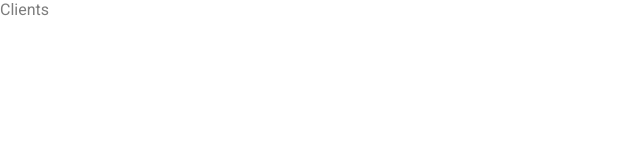
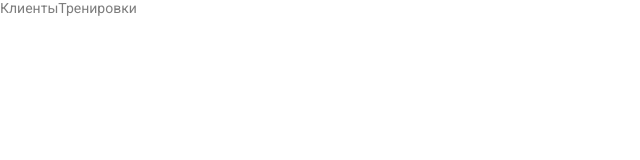
Before and after one commit to BoikoAnastasiia/train_app, a React (Create React App) app: page /clients/1 in a window 1280 px wide. Shown: the top 160 px of the page, without its empty margins (0-640 px from the left). Built offline with nearby package versions, Linux system fonts and the light colour scheme.

Commit message:
added links...

```diff
--- a/src/components/UI/Navbar/Navbar.jsx
+++ b/src/components/UI/Navbar/Navbar.jsx
@@ -4,7 +4,14 @@ import styles from './Navbar.module.scss'
 
 const Navbar = () => {
     return (
-      <div></div>
+      <ul className={styles.links}>
+        <li>
+          <Link to="/clients">Клиенты</Link>
+        </li>
+        <li>
+          <Link to="/database">Тренировки</Link>
+        </li>
+      </ul>
     );
 };
 
--- a/src/components/UI/Navbar/Navbar.module.scss
+++ b/src/components/UI/Navbar/Navbar.module.scss
@@ -1 +1,6 @@
 @import '../../../styles/App.scss';
+
+.links {
+  display: flex;
+  font-size: 14px;
+}
--- a/src/pages/Client/Clients.jsx
+++ b/src/pages/Client/Clients.jsx
@@ -1,10 +1,13 @@
 import React from 'react'
 import styles from './Clients.module.scss';
-import Navvar from '../../components/UI/Navbar'
+import Navbar from '../../components/UI/Navbar'
 
 
 export default function Client() {
   return (
-    <div>Client</div>
+    <>
+      <Navbar/>
+      <div>Client</div></>
+
   )
 }
--- a/src/pages/Clients/Client.jsx
+++ b/src/pages/Clients/Client.jsx
@@ -1,9 +1,11 @@
 import React from 'react'
 import styles from './Client.module.scss';
-
+import Navbar from '../../components/UI/Navbar'
 
 export default function Clients() {
   return (
-    <div>Clients</div>
+    <>
+    <Navbar/>
+    </>
   )
 }
--- a/src/styles/App.scss
+++ b/src/styles/App.scss
@@ -8,3 +8,11 @@
     color: $text-color;
     font-family: Roboto, sans-serif;
 }
+
+ul {
+  list-style: none;
+}
+
+a {
+  text-decoration: none;
+}
```
